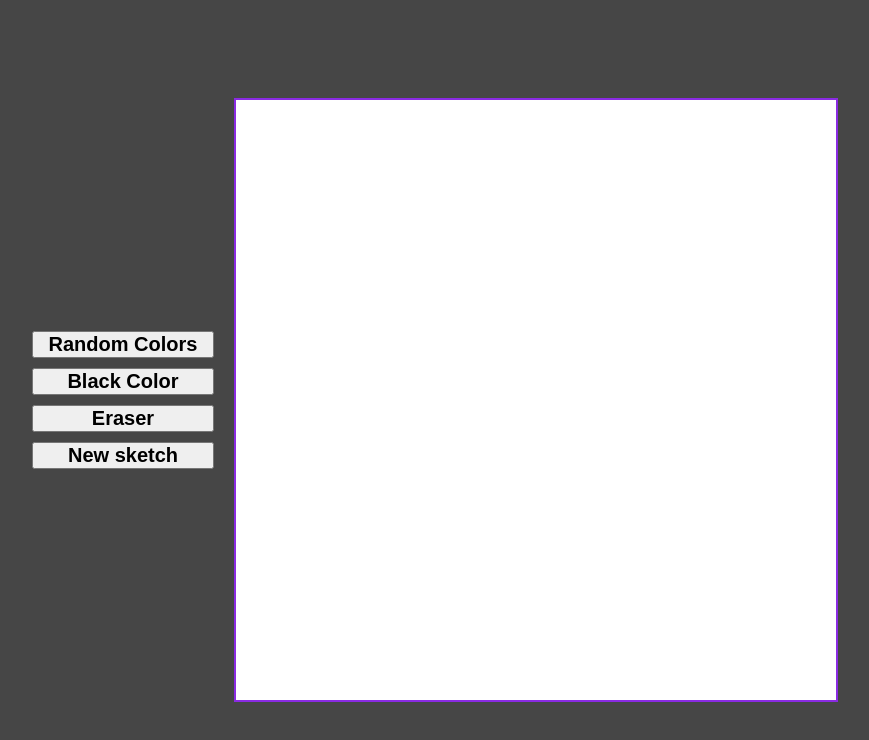
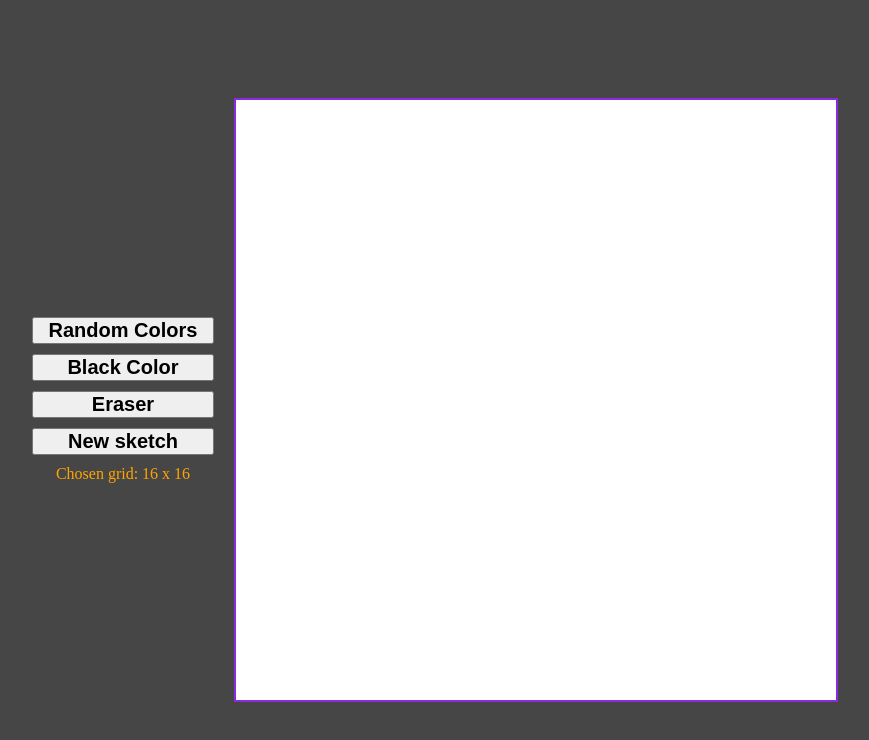
Before and after one commit to andishaa/etch-a-sketch, a plain HTML site: page index.html in a window 1280 px wide. Shown: the whole page, without its empty margins (205-1074 px from the left). Drawn offline with Linux system fonts and the light colour scheme.

Commit message:
Show currently chosen grid style e.g. 16x16

```diff
--- a/index.html
+++ b/index.html
@@ -18,6 +18,7 @@
                 <button class="blackColorBtn">Black Color</button>
                 <button class="eraseBtn">Eraser</button>
                 <button class="resetBtn">New sketch</button>
+                <div class="gridStatus"></div>
             </div>
             <div class="grid-container"></div>
         </div>
--- a/script.js
+++ b/script.js
@@ -15,6 +15,9 @@ function createNewGrid() {
 
     gridContainer.style.gridTemplateColumns = `repeat(${gridNumber}, 1fr)`;
     gridContainer.style.gridTemplateRows = `repeat(${gridNumber}, 1fr)`;
+
+    const gridStatus = document.querySelector('.gridStatus');
+    gridStatus.textContent = `Chosen grid: ${gridNumber} x ${gridNumber}`;
 
     fillColor();
 }
@@ -75,7 +78,7 @@ function fillColor() {
             }
         });
     });
-}
+};
 
 const randomColorBtn = document.querySelector('.randomColorBtn');
 randomColorBtn.addEventListener('click', () => {
@@ -84,7 +87,7 @@ randomColorBtn.addEventListener('click', () => {
     blackColorBtn.style.backgroundColor = null;
     eraseBtn.style.backgroundColor = null;
 
-})
+});
 
 const blackColorBtn = document.querySelector('.blackColorBtn');
 blackColorBtn.addEventListener('click', () => {
@@ -93,7 +96,7 @@ blackColorBtn.addEventListener('click', () => {
     eraseBtn.style.backgroundColor = null;
     randomColorBtn.style.backgroundColor = null;
 
-})
+});
 
 const eraseBtn = document.querySelector('.eraseBtn');
 eraseBtn.addEventListener('click', () => {
@@ -102,4 +105,4 @@ eraseBtn.addEventListener('click', () => {
     blackColorBtn.style.backgroundColor = null;
     randomColorBtn.style.backgroundColor = null;
 
-})
+});
--- a/style.css
+++ b/style.css
@@ -46,3 +46,9 @@ body {
 .grid-item {
     background-color: #ffffff;
 }
+
+.gridStatus {
+    font-style: bold;
+    color: orange;
+    text-align: center;
+}
```
